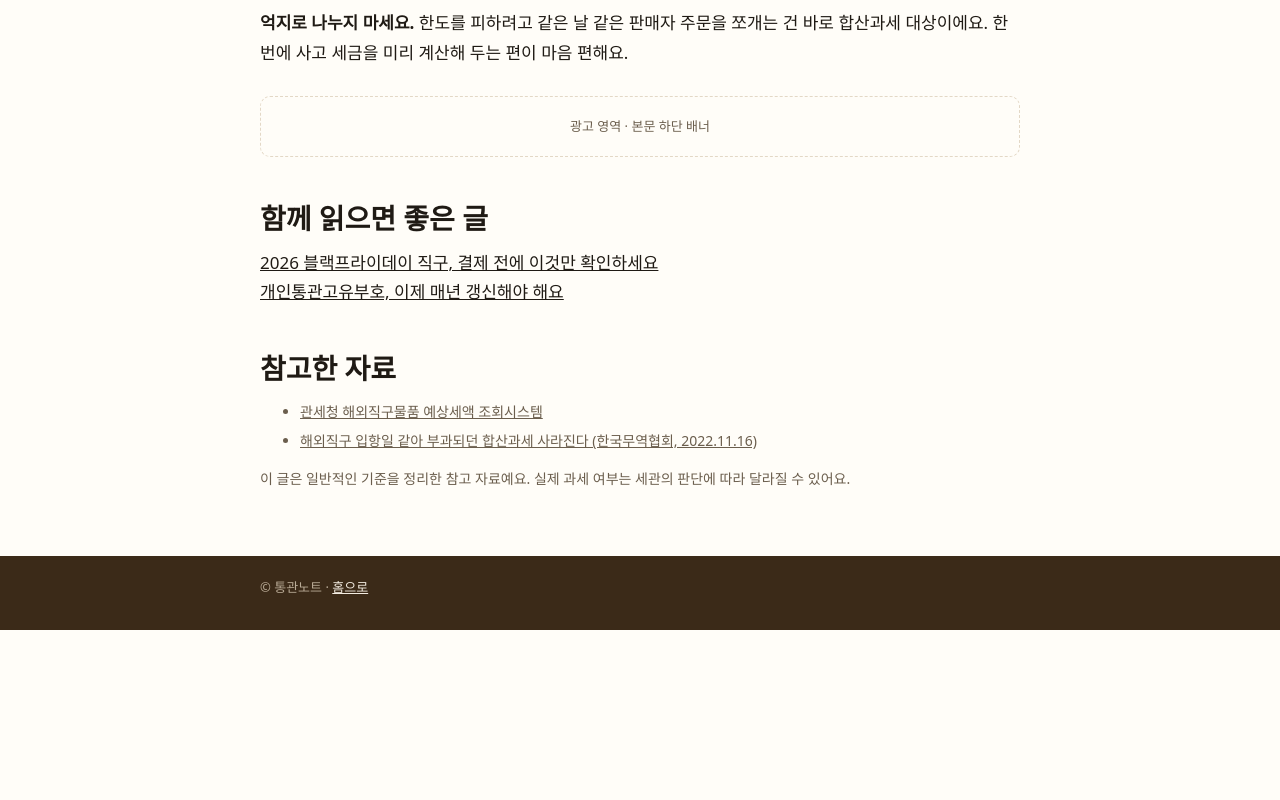
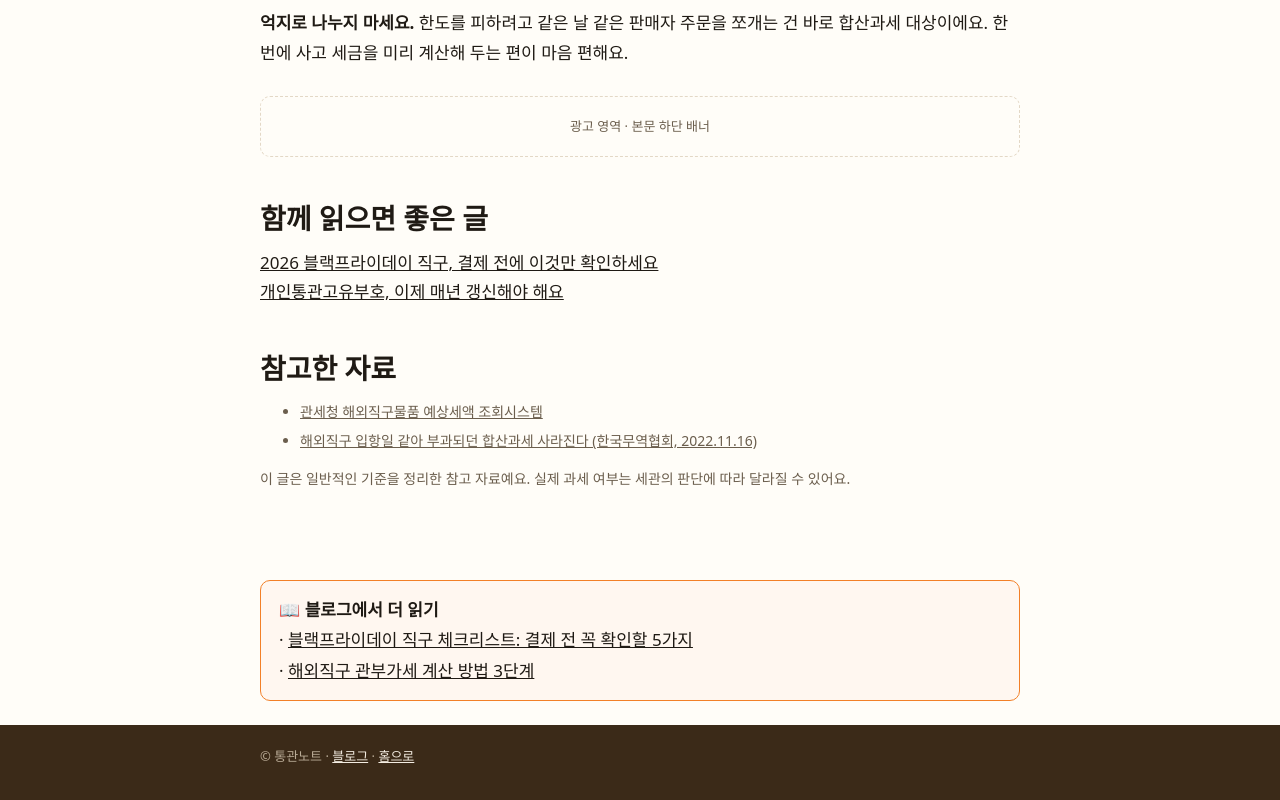
Before and after one commit to whtnqja1991-ctrl/whtnqja1991-ctrl.github.io, a plain HTML site: page hapsan.html in a window 1280 px wide. Shown: the part 2595-3395 px from the top of the page. Before the commit the page ends 3225 px from the top, so only its background shows below. Drawn offline with Linux system fonts and the light colour scheme; a web font is replaced by a local one.

Commit message:
합산과세 페이지에 관련 블로그 글 링크 추가
Co-Authored-By: Claude Opus 5.5 <noreply@anthropic.com>

```diff
--- a/hapsan.html
+++ b/hapsan.html
@@ -136,7 +136,9 @@ footer a{color:#f3ece1}
 </div>
 </main>
 
-<footer><div class="col">© 통관노트 · <a href="index.html">홈으로</a></div></footer>
+<div class="col" style="margin-top:24px;margin-bottom:24px;"><div style="border:1px solid #f28028;border-radius:10px;padding:14px 18px;background:#fff7f0;line-height:1.8;">📖 <b>블로그에서 더 읽기</b><br>· <a href="https://jo-logistics-note.blogspot.com/2026/11/black-friday-direct-purchase-checklist.html" target="_blank">블랙프라이데이 직구 체크리스트: 결제 전 꼭 확인할 5가지</a><br>· <a href="https://jo-logistics-note.blogspot.com/2026/11/blog-post_25.html" target="_blank">해외직구 관부가세 계산 방법 3단계</a></div></div>
+
+<footer><div class="col">© 통관노트 · <a href="https://jo-logistics-note.blogspot.com/" target="_blank">블로그</a> · <a href="index.html">홈으로</a></div></footer>
 
 <script>
 {
```
